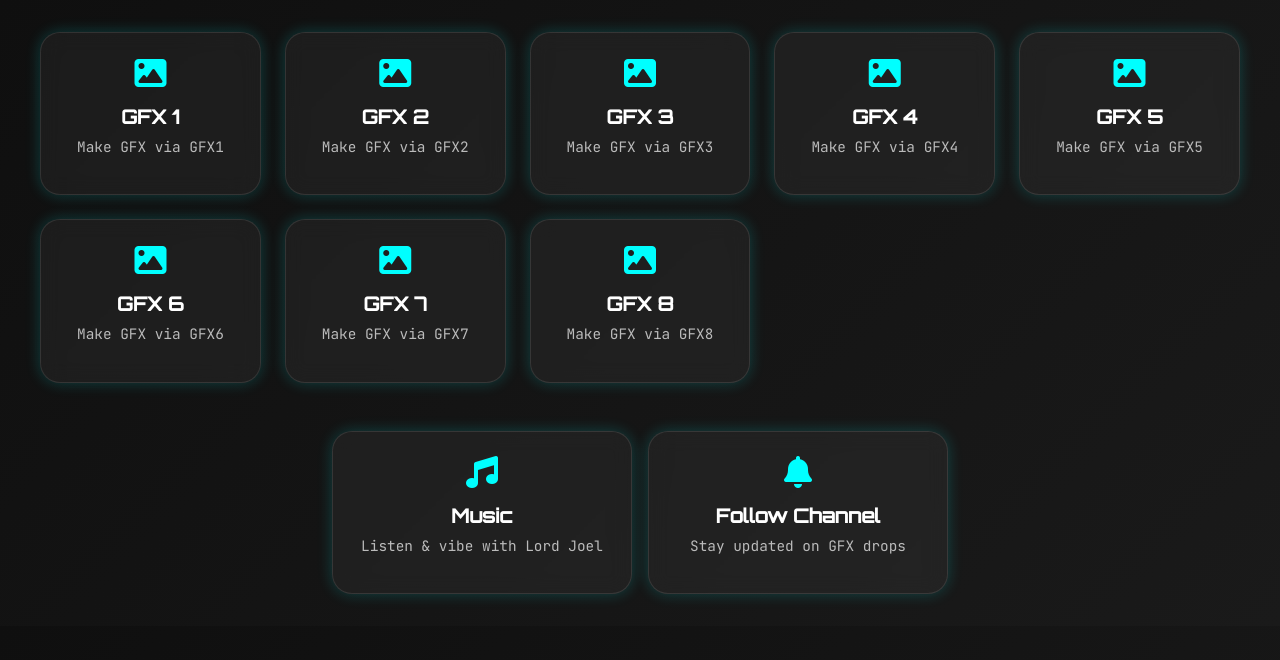
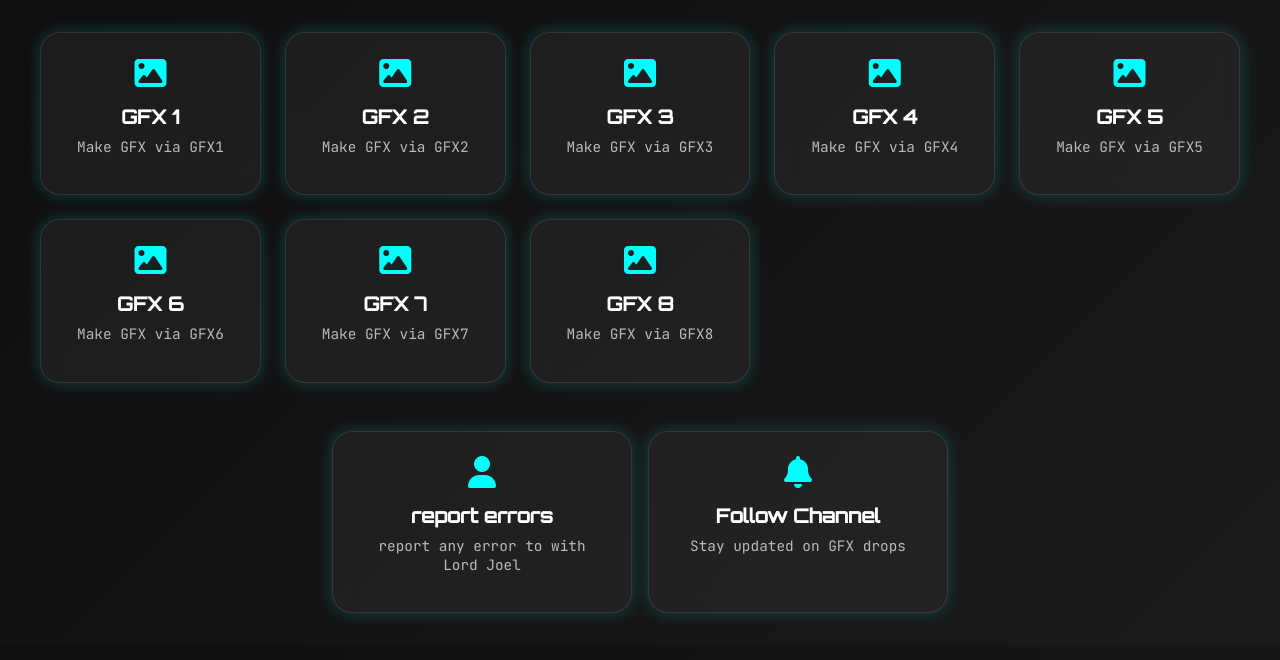
Before and after one commit to joeljamestech2/APIS, a website: page src/menu.html in a window 1280 px wide. Drawn offline with Linux system fonts and the light colour scheme.

```diff
--- a/src/menu.html
+++ b/src/menu.html
@@ -117,12 +117,12 @@
   </div>
 
   <div class="extras">
-    <div class="tool" onclick="window.open('/music')">
-      <i class="fas fa-music"></i>
-      <h3>Music</h3>
-      <p class="muted">Listen & vibe with Lord Joel</p>
+    <div class="tool" onclick="window.open('wa.me/+255781144539')">
+      <i class="fas fa-user"></i>
+      <h3>report errors</h3>
+      <p class="muted">report any error to with Lord Joel</p>
     </div>
-    <div class="tool" onclick="window.open('/follow')">
+    <div class="tool" onclick="window.open('https://whatsapp.com/channel/0029Vak2PevK0IBh2pKJPp2K')">
       <i class="fas fa-bell"></i>
       <h3>Follow Channel</h3>
       <p class="muted">Stay updated on GFX drops</p>
```
